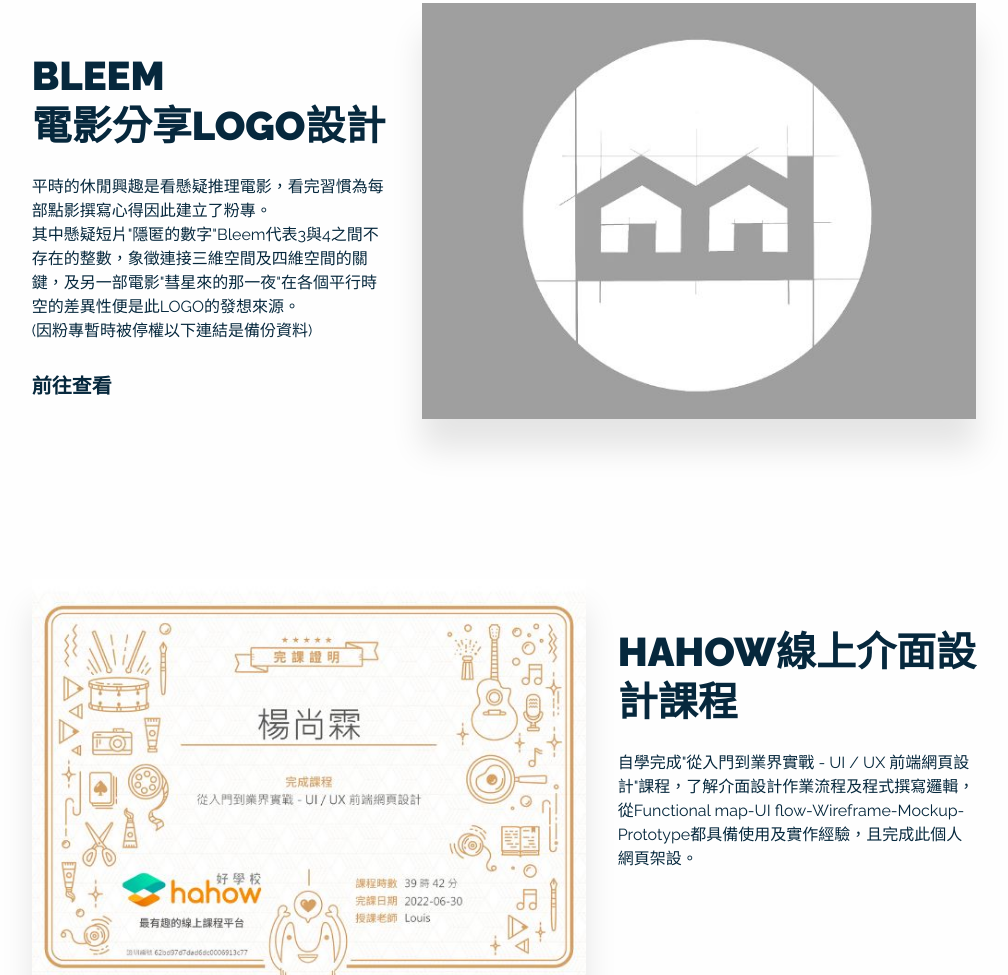
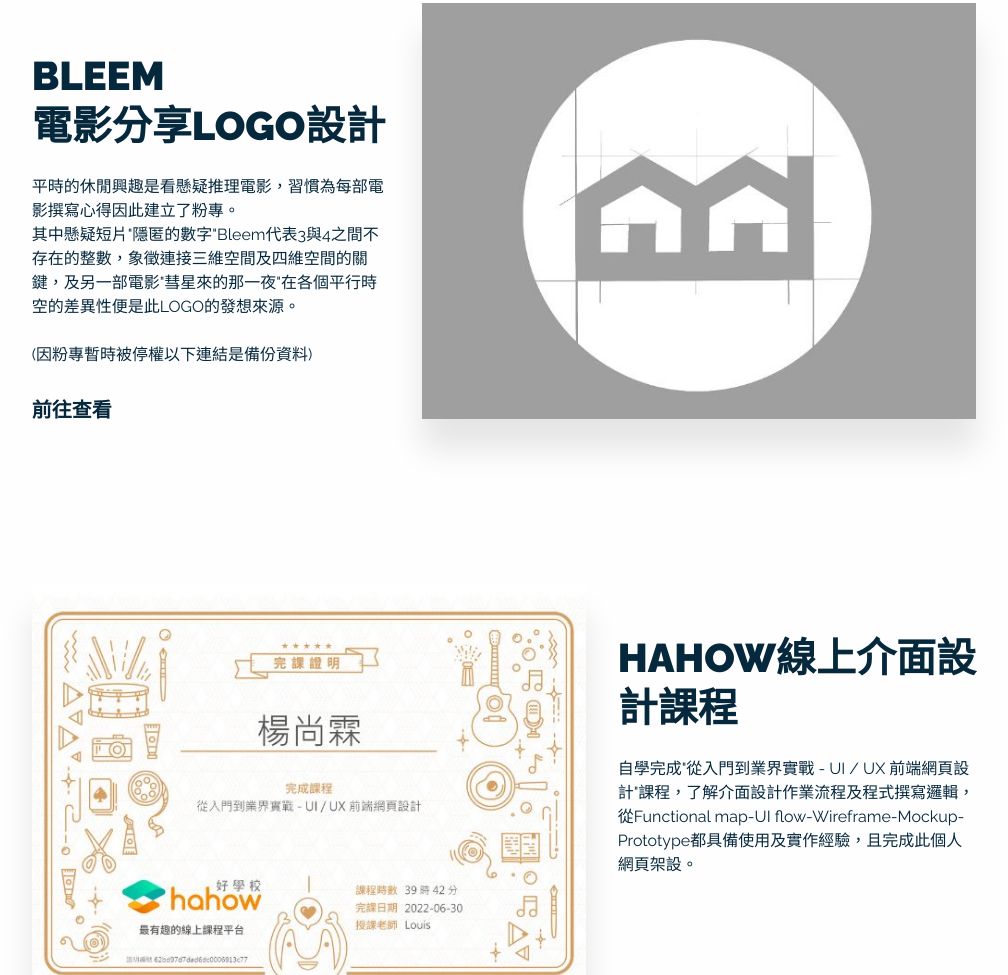
Before and after one commit to shang0429/shang, a plain HTML site: page CV/index.html in a window 1280 px wide. Shown: the part 6537-7512 px from the top of the page, without its empty margins (136-1144 px from the left). Drawn offline with Linux system fonts and the light colour scheme.

Commit message:
Update index.html

```diff
--- a/CV/index.html
+++ b/CV/index.html
@@ -385,7 +385,7 @@
 							<div class="col-sm-4 col-sm-pull-5">
 								<div class="work-item__text">
 									<h3 class="work-item__title">BLEEM<br>電影分享LOGO設計</h3>
-									<p class="work-item__intro">平時的休閒興趣是看懸疑推理電影，看完習慣為每部點影撰寫心得因此建立了粉專。<br>其中懸疑短片"隱匿的數字"Bleem代表3與4之間不存在的整數，象徵連接三維空間及四維空間的關鍵，及另一部電影"彗星來的那一夜"在各個平行時空的差異性便是此LOGO的發想來源。<br>(因粉專暫時被停權以下連結是備份資料)
+									<p class="work-item__intro">平時的休閒興趣是看懸疑推理電影，習慣為每部電影撰寫心得因此建立了粉專。<br>其中懸疑短片"隱匿的數字"Bleem代表3與4之間不存在的整數，象徵連接三維空間及四維空間的關鍵，及另一部電影"彗星來的那一夜"在各個平行時空的差異性便是此LOGO的發想來源。<br><br>(因粉專暫時被停權以下連結是備份資料)
 									</p>
 									<a href="https://docs.google.com/spreadsheets/d/12MHAN5k40HRThK6FXdvFXJ-JkgyQusw29XfyeAkpYlQ/edit#gid=0" class="text-btn text-btn--primary text-btn--lg">前往查看</a>
 								</div>
```
